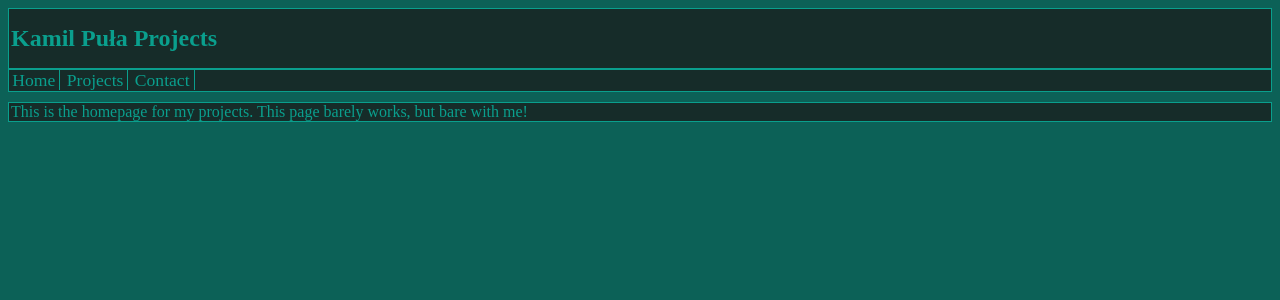
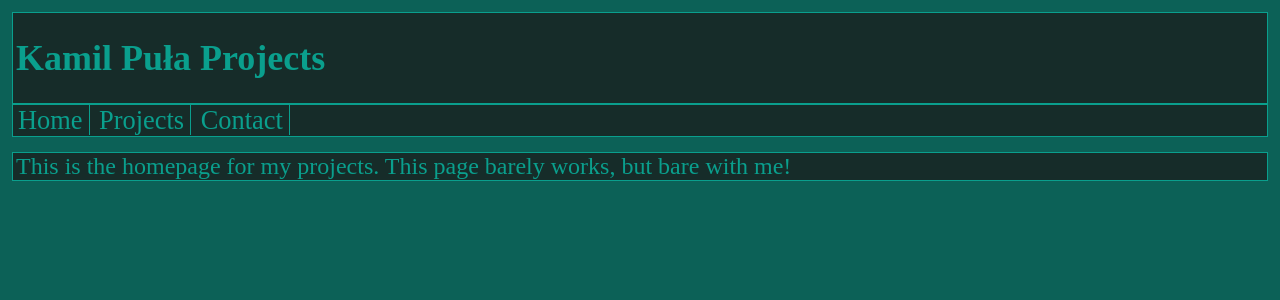
Before and after one commit to sorennx/django_website, a Django app: page / in a window 1280 px wide. Shown: the top 300 px of the page. Run offline with Django 4.2, Linux system fonts and the light colour scheme.

Commit message:
v0.0.3 - initial works on home page - added zoom to the body section

```diff
--- a/static/base_style.css
+++ b/static/base_style.css
@@ -8,6 +8,7 @@ header-background: #162C29
 body
 {
     background: #0c6157;
+    zoom:150%;
 }
 
 
```
